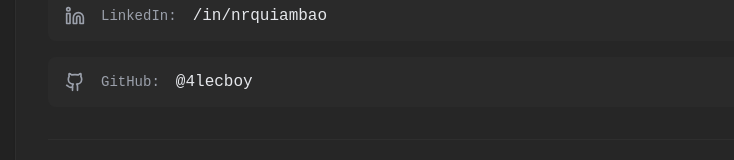
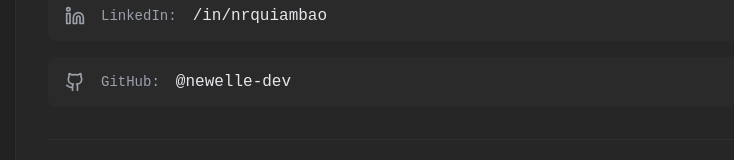
Before and after one commit to 4lecboy/newelle-dev, a Next.js app: page / in a window 1280 px wide. Shown: the part 3309-3469 px from the top of the page, without its empty margins (177-911 px from the left). Built offline with nearby package versions, Linux system fonts and the light colour scheme.

Commit message:
update github link

```diff
--- a/components/ContactSection.tsx
+++ b/components/ContactSection.tsx
@@ -20,8 +20,8 @@ const contactLinks = [
   {
     icon: Github,
     label: "GitHub",
-    value: "@4lecboy",
-    href: "https://github.com/4lecboy",
+    value: "@newelle-dev",
+    href: "https://github.com/newelle-dev",
   },
 ];
 
```
